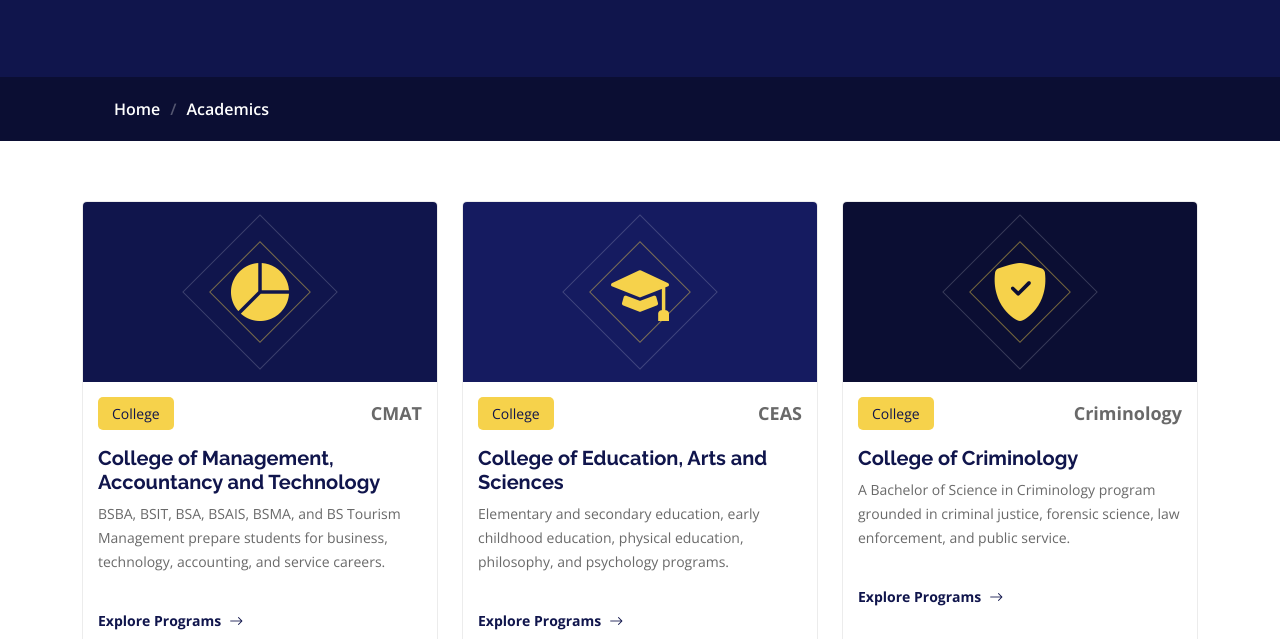
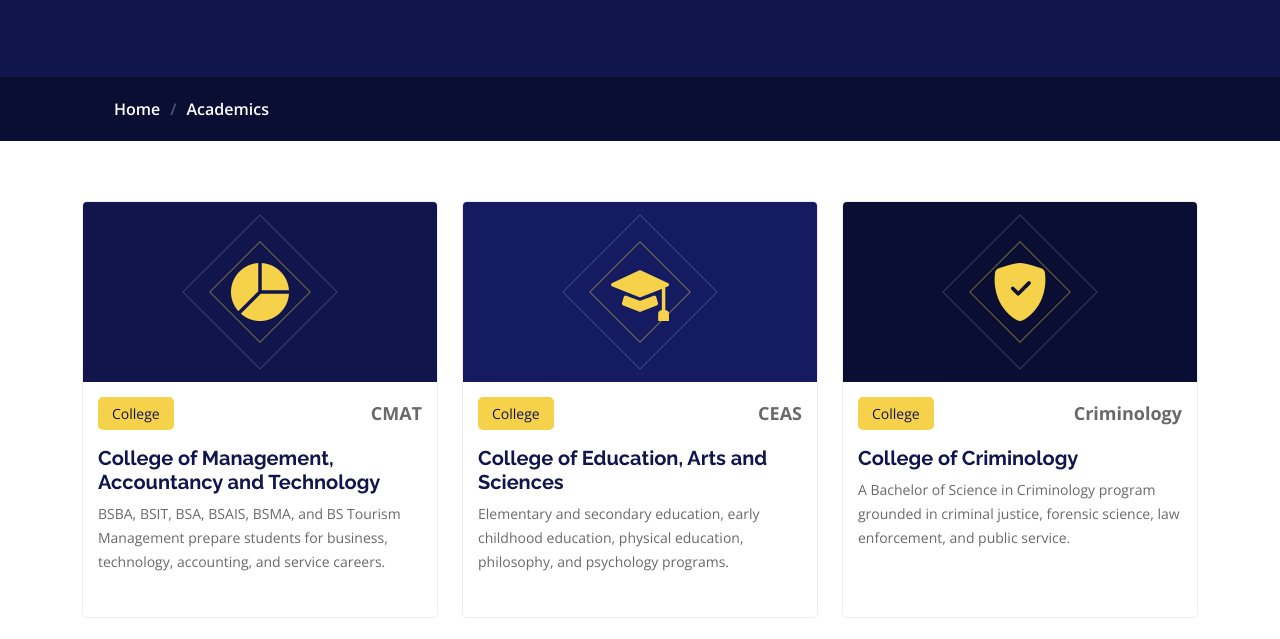
Before and after one commit to jasperbondoc/Bondoc-Project-2, a plain HTML site: page courses.html in a window 1280 px wide. Shown: the part 288-927 px from the top of the page. Drawn offline with nearby package versions, Linux system fonts and the light colour scheme.

Commit message:
Remove Some elements

```diff
--- a/courses.html
+++ b/courses.html
@@ -109,7 +109,6 @@
 
                 <h3><a href="course-details.html">College of Management, Accountancy and Technology</a></h3>
                 <p class="description">BSBA, BSIT, BSA, BSAIS, BSMA, and BS Tourism Management prepare students for business, technology, accounting, and service careers.</p>
-                <a class="course-link" href="course-details.html">Explore Programs <i class="bi bi-arrow-right"></i></a>
               </div>
             </div>
           </div> <!-- End Course Item-->
@@ -128,7 +127,6 @@
 
                 <h3><a href="course-details.html">College of Education, Arts and Sciences</a></h3>
                 <p class="description">Elementary and secondary education, early childhood education, physical education, philosophy, and psychology programs.</p>
-                <a class="course-link" href="course-details.html">Explore Programs <i class="bi bi-arrow-right"></i></a>
               </div>
             </div>
           </div> <!-- End Course Item-->
@@ -147,7 +145,6 @@
 
                 <h3><a href="course-details.html">College of Criminology</a></h3>
                 <p class="description">A Bachelor of Science in Criminology program grounded in criminal justice, forensic science, law enforcement, and public service.</p>
-                <a class="course-link" href="course-details.html">Explore Programs <i class="bi bi-arrow-right"></i></a>
               </div>
             </div>
           </div> <!-- End Course Item-->
```
